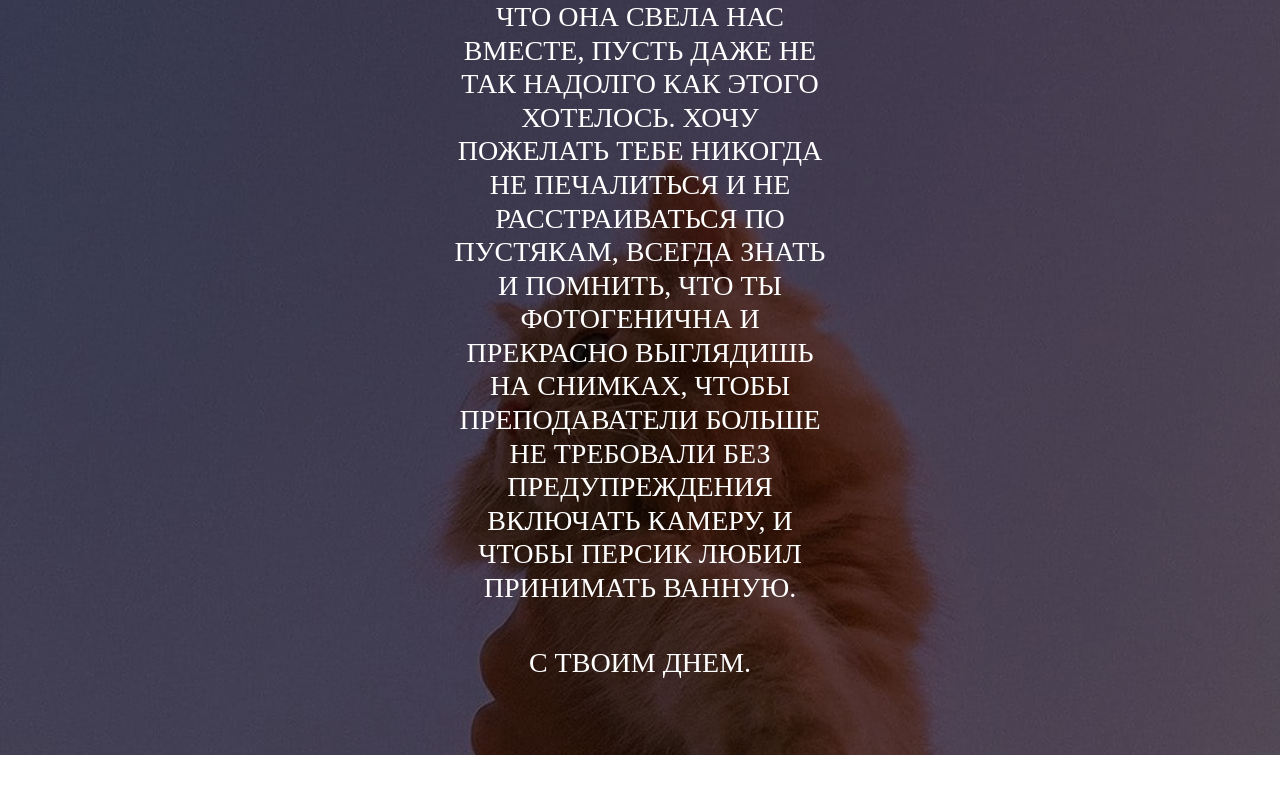
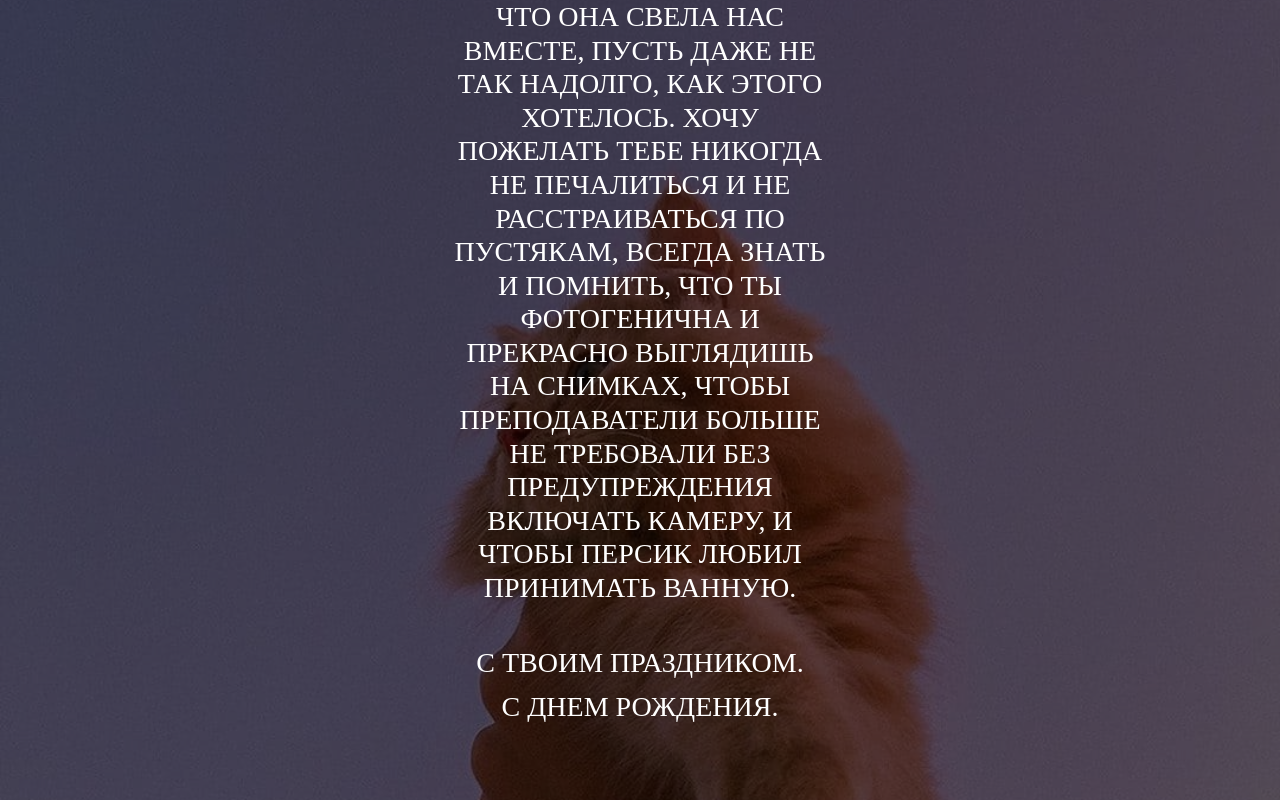
Before and after one commit to noname1010/noname1010.github_test, a plain HTML site: page second.html in a window 1280 px wide. Shown: the part 381-1181 px from the top of the page. Before the commit the page ends 1136 px from the top, so only its background shows below. Drawn offline with Linux system fonts and the light colour scheme; a web font is replaced by a local one.

Commit message:
Update second.html

```diff
--- a/second.html
+++ b/second.html
@@ -35,7 +35,7 @@
 				<span class="login100-form-title p-b-41">
 					Ровно 18 лет назад ты появилась на этом свете.
 					Такая восхитительная, изящная, безподобная, талантливая, очаровывающая и сводящая с ума одим лишь взглядом.
-					Безумно благодарю судьбу за то, что она свела нас вместе, пусть даже не так надолго как этого хотелось.
+					Безумно благодарю судьбу за то, что она свела нас вместе, пусть даже не так надолго, как этого хотелось.
 					Хочу пожелать тебе никогда не печалиться и не расстраиваться по пустякам, всегда знать и помнить, что
 					ты фотогенична и прекрасно выглядишь на снимках, чтобы преподаватели больше не требовали без предупреждения включать камеру,
 					и чтобы Персик любил принимать ванную.
@@ -43,9 +43,11 @@
 				</span>
 
 				<span class="login100-form-title p-b-11">
-					С твоим днем.
+					С твоим праздником.
 				</span>
-
+				<span class="login100-form-title p-b-11">
+					С днем рождения.
+				</span>
 			</div>
 		</div>
 	</div>
```
